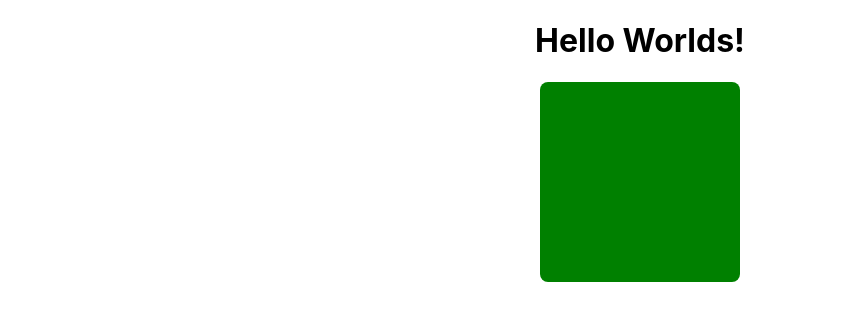
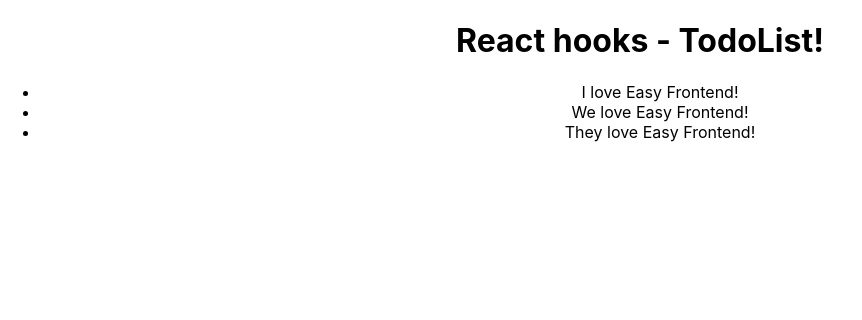
Before and after one commit to ndhoang123/React-Practical, a React (Create React App) app: page / in a window 1280 px wide. Shown: the top 320 px of the page, without its empty margins (0-862 px from the left). Built offline with nearby package versions, Linux system fonts and the light colour scheme.

Commit message:
Add TodoList in React Hook

```diff
--- a/src/App.js
+++ b/src/App.js
@@ -1,13 +1,26 @@
 import logo from './logo.svg';
 import './App.css';
-import ColorBox from "./components/ColorBox"
+import ColorBox from "./components/ColorBox";
+import Todolist from "./components/Todolist";
+import React, { useState } from 'react';
 
 function App() {
+  const [todoList, setTodoList] = useState(
+    [{ id: 1, title: 'I love Easy Frontend! ' },
+    { id: 2, title: 'We love Easy Frontend! ' },
+    { id: 3, title: 'They love Easy Frontend! ' }]
+  )
+
+  function handleTodolist(todo){
+    const newArray = [...todoList];
+    setTodoList(newArray.filter(item => item.id !== todo.id))
+  }
+
   return (
     <div className="App">
-      <h1>Hello Worlds!</h1>
+      <h1>React hooks - TodoList!</h1>
 
-      <ColorBox />
+      <Todolist todos={todoList} onTodoClick={handleTodolist}/>
     </div>
   );
 }
--- /dev/null
+++ b/src/components/Todolist/index.jsx
@@ -0,0 +1,38 @@
+import React, { useState } from 'react';
+import PropTypes from 'prop-types';
+import "./Todolist.scss";
+
+Todolist.propTypes = {
+    todos: PropTypes.array,
+    onTodoClick: PropTypes.func,
+};
+
+Todolist.defaultProps = {
+    todos: [],
+    onTodoClick: null,
+}
+
+function Todolist(props) {
+    const {todos, onTodoClick} = props;
+
+    function handleClick(todo){
+        if(onTodoClick)
+        {
+            onTodoClick(todo)
+        }
+    }
+
+    return (
+        <ul className="todo-list">
+            {todos.map(todo => (
+                <li key={todo.id}
+                onClick={() => handleClick(todo)}
+                >
+                    {todo.title}
+                </li>
+            ))}
+        </ul>
+    );
+}
+
+export default Todolist;
```
Also changed, not shown: src/components/Todolist/Todolist.scss (added).
